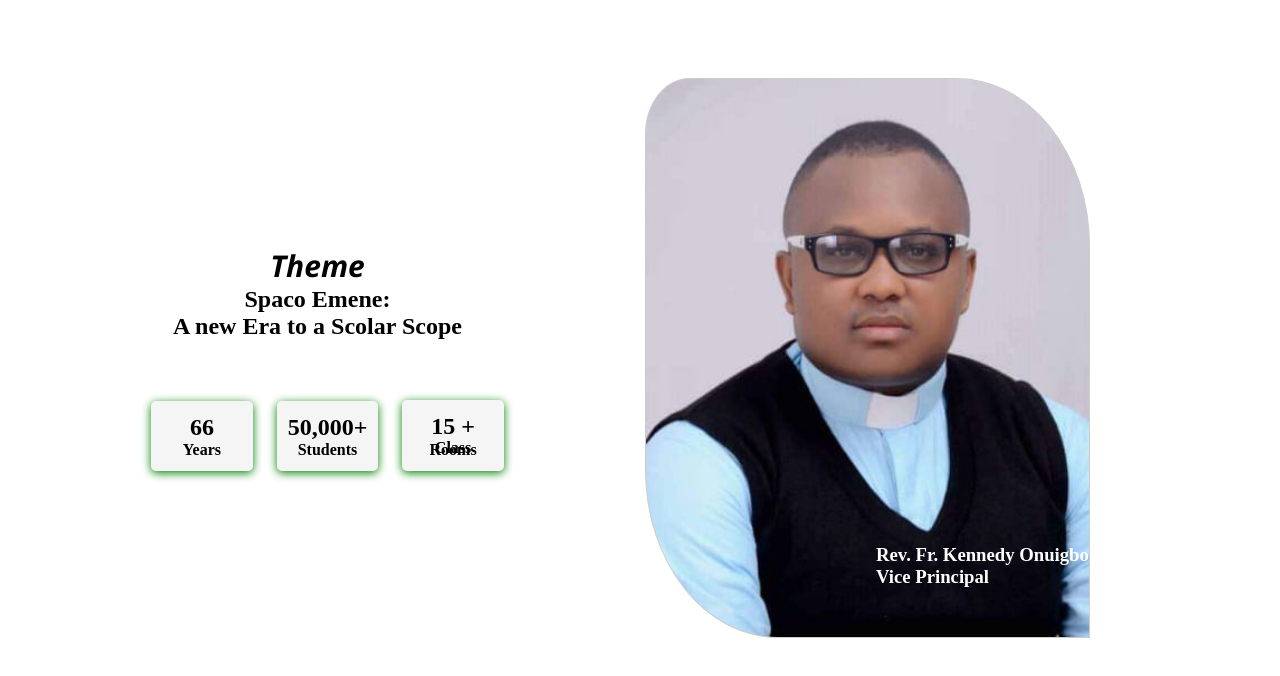
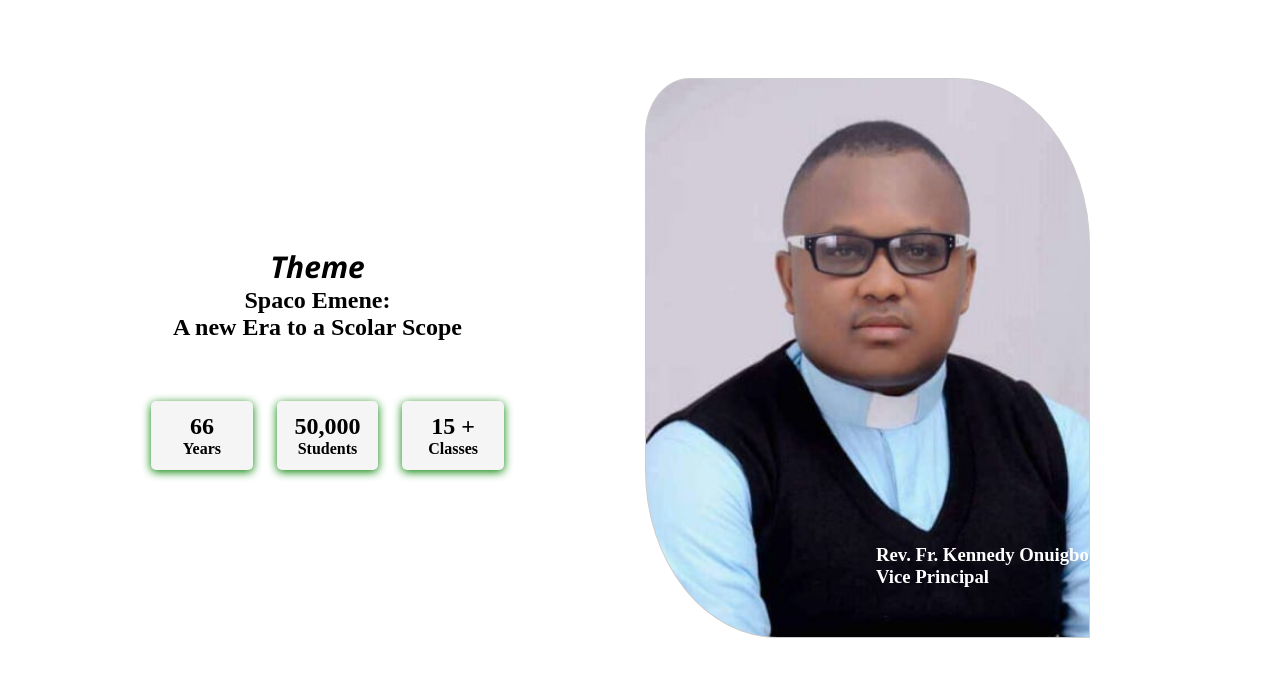
Before and after one commit to Gerald2009-Ac/school-website, a plain HTML site: page about.html in a window 1280 px wide. Shown: the part 422-1098 px from the top of the page. Drawn offline with Linux system fonts and the light colour scheme.

Commit message:
Corrections

```diff
--- a/about.html
+++ b/about.html
@@ -82,12 +82,12 @@
                                     <p>Years</p>
                                 </div>
                                 <div class="last-theme">
-                                    <h1>50,000+</h1>
+                                    <h1>50,000</h1>
                                     <p>Students</p>
                                 </div>
                                 <div class="last-theme">
                                     <h1>15 +</h1>
-                                    <p>Class Rooms</p>
+                                    <p>Classes</p>
                                 </div>
                             </div>
                         </div>
```
Also changed, not shown: managment-team.html (+1 -1 lines).
